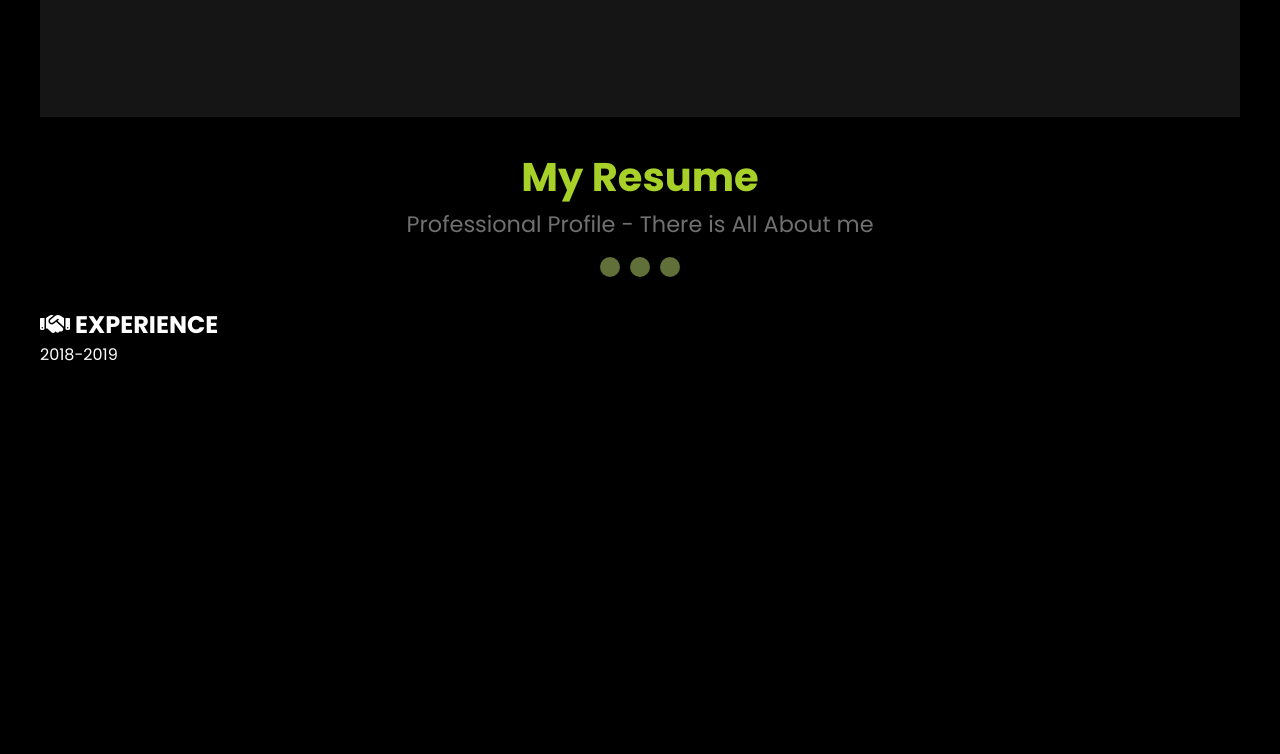
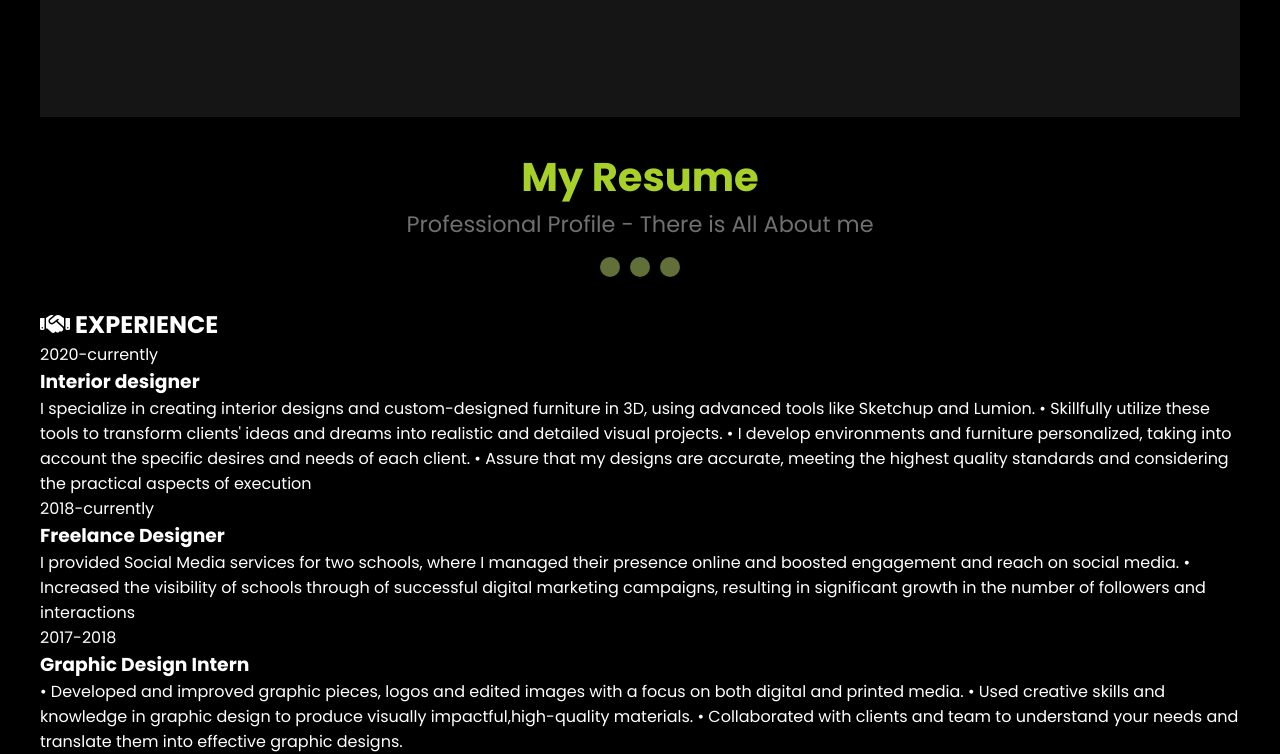
Before and after one commit to HugoLeonardo-hub/Projeto_portifolio, a plain HTML site: page index.html in a window 1280 px wide. Shown: the part 3149-3903 px from the top of the page. Before the commit the page ends 3516 px from the top, so only its background shows below. Drawn offline with Linux system fonts and the light colour scheme.

Commit message:
continuação do resume

```diff
--- a/index.html
+++ b/index.html
@@ -135,9 +135,21 @@
         <h2 class="experience"> <i class="fa-solid fa-handshake"></i>   EXPERIENCE</h2>
         <div class="experience_content">
             <div>
-                <span>2018-2019</span>
-                <h3></h3>
+                <span>2020-currently</span>
+                <h3>Interior designer</h3>
+                <p>I specialize in creating interior designs and custom-designed furniture in 3D, using advanced tools like Sketchup and Lumion. • Skillfully utilize these tools to transform clients' ideas and dreams into realistic and detailed visual projects. • I develop environments and furniture personalized, taking into account the specific desires and needs of each client. • Assure that my designs are accurate, meeting the highest quality standards and considering the practical aspects of execution</p>
 
+            </div>
+            <div>
+                <span>2018-currently</span>
+                <h3>Freelance Designer</h3>
+                <p>I provided Social Media services for two schools, where I managed their presence online and boosted engagement and reach on social media. • Increased the visibility of schools through of successful digital marketing campaigns, resulting in significant growth in the number of
+                followers and interactions</p>
+            </div>
+            <div>
+                <span>2017-2018</span>
+                <h3>Graphic Design Intern</h3>
+                <p>• Developed and improved graphic pieces, logos and edited images with a focus on both digital and printed media. • Used creative skills and knowledge in graphic design to produce visually impactful,high-quality materials. • Collaborated with clients and team to  understand your needs and translate them into effective graphic designs.</p>
             </div>
         </div>
 
```
